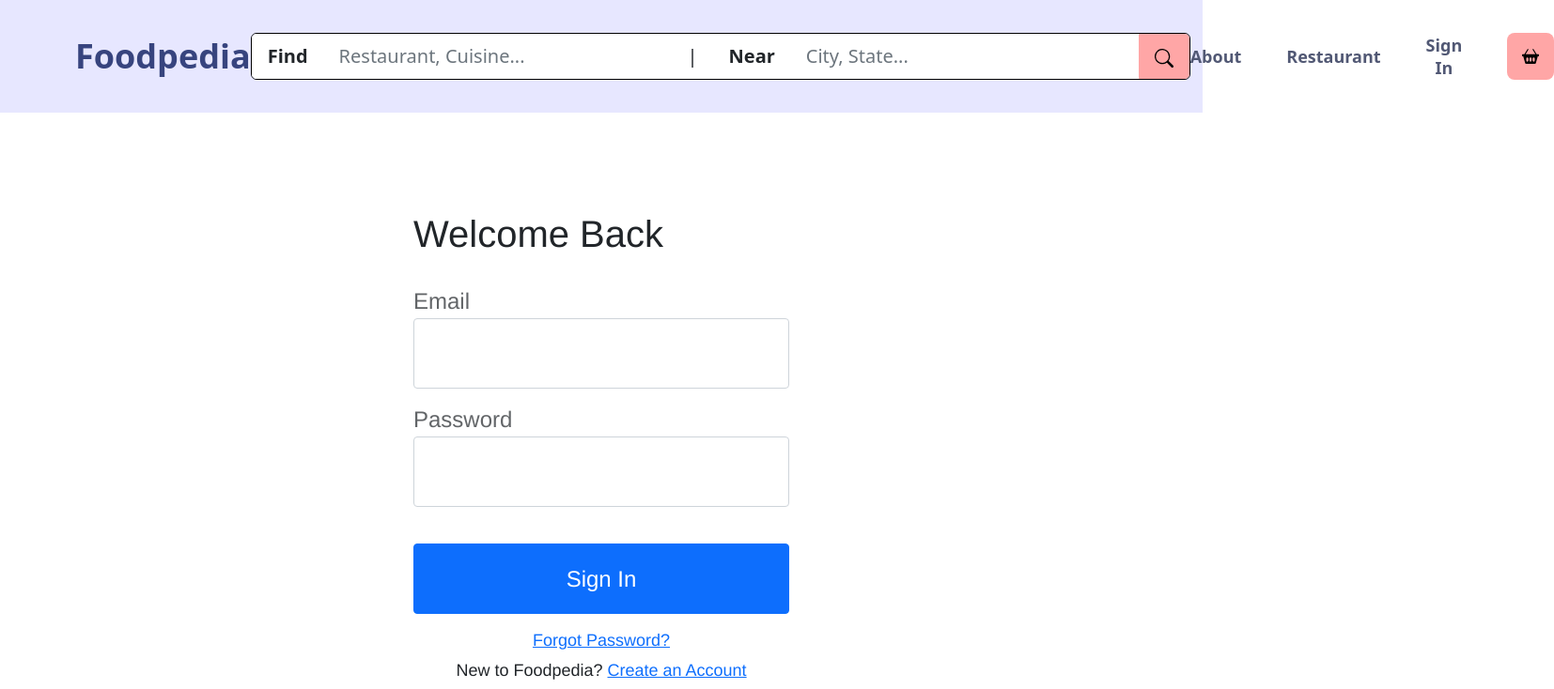
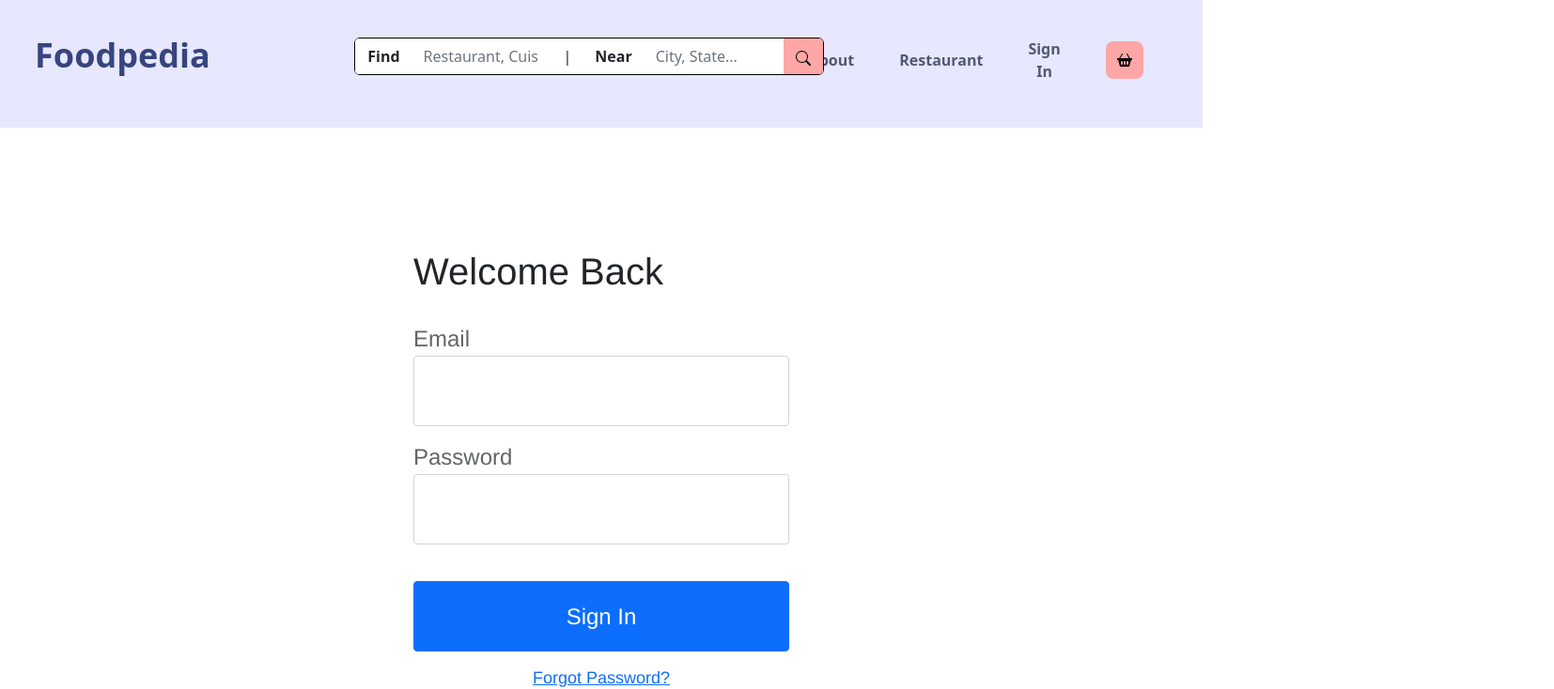
Before and after one commit to srinithi95/Foodpedia, a React (Create React App) app in the folder foodpedia/: page /login in a window 1280 px wide. Shown: the top 734 px of the page at 94% size, 1654 px wide, since content can reach past the window. Built offline with nearby package versions, Linux system fonts and the light colour scheme.

Commit message:
mostly done with styling

```diff
--- a/foodpedia/src/components/Forgot.js
+++ b/foodpedia/src/components/Forgot.js
@@ -2,6 +2,7 @@ import React, {useState} from 'react'
 import { Button } from 'react-bootstrap'
 import { Link } from "react-router-dom";
 import {useNavigate} from 'react-router'
+import './Login.css'
 
 const Forgot = () => {
 
@@ -12,7 +13,6 @@ const Forgot = () => {
 
     // styling
     const loginStyle = {
-        marginTop: 75,
         fontStyle: 'normal',
         display: 'flex',
         justifyContent: 'center',
@@ -43,7 +43,7 @@ const Forgot = () => {
 
     return (
         <div style={loginStyle}>
-            <div className='form-group' style={gridContainer}>
+            <div className='form-group' style={gridContainer} className='check'>
                 <div style={{ fontSize: 40 }}>
                     Forgot Password?
                 </div>
@@ -62,7 +62,7 @@ const Forgot = () => {
 
                 <br />
                 <Button style={{ width: 400, height: 75, fontSize: 24, marginTop: 15, }} onClick={onClick}>Next</Button>
-                <div style={{fontSize:18,textAlign:'center', marginTop:15}}>
+                <div style={{fontSize:18,textAlign:'center', marginTop:15}} className='bottom'>
                     New to Foodpedia? <Link to='/register'>Create an Account</Link>
                 </div>
             </div>
--- /dev/null
+++ b/foodpedia/src/components/Header.css
@@ -0,0 +1,27 @@
+.link {
+
+    font-size: small;
+
+}
+
+.title {
+    font-weight: 900;
+    font-size: xx-large;
+    color: rgb(81, 88, 116);
+    text-align: center;
+}
+
+@media (min-width:40em) {
+    .link {
+        font-size: medium;
+    }
+    .title {
+        font-style: normal;
+        font-weight: 900;
+        font-size: 36px;
+        line-height: 38px;
+        justify-items: start;
+        color: rgb(81, 88, 116);
+        text-align: left;
+    }
+}
--- a/foodpedia/src/components/Header.js
+++ b/foodpedia/src/components/Header.js
@@ -6,31 +6,16 @@ import { login } from '../redux/actions/loginActions'
 import { useState } from 'react'
 import { useDispatch } from 'react-redux'
 import { search } from '../redux/actions/searchActions'
-import { Button, InputGroup, FormControl, } from 'react-bootstrap'
+import { Button, InputGroup, FormControl, Container, Col, Row } from 'react-bootstrap'
 import { BsSearch, BsFillBasket2Fill } from 'react-icons/bs'
+import './Header.css';
+
 
 const Header = (props) => {
 
-    const headerStyle = {
-        backgroundColor: "#E7E7FF",
-        height: 120,
-        width: '100%',
-        display: 'grid',
-        gridTemplateColumns: '1fr 1fr 1fr',
-        alignItems: 'center',
-    }
 
-    const titleStyle = {
-        fontStyle: 'normal',
-        fontWeight: 900,
-        fontSize: '36px',
-        lineHeight: '38px',
-        justifyItems: 'start',
-        color: '#515874',
-        textAlign: 'left',
-        paddingLeft: '5rem'
 
-    }
+
 
     const linkStyle = {
         fontStyle: 'normal',
@@ -40,7 +25,7 @@ const Header = (props) => {
         display: 'grid',
         gridTemplateColumns: '1fr 1fr 1fr 1fr',
         alignItems: 'center',
-        gridGap:'3rem'
+        gridGap: '3rem'
 
         // textAlign:'right'
     }
@@ -84,8 +69,65 @@ const Header = (props) => {
 
 
     return (
-        <div style={headerStyle}>
-            <div style={titleStyle}>
+        <div className='header' >
+            <Container fluid style={{ backgroundColor: "#E7E7FF" }} className='pb-5 pt-4 px-4'>
+                <Row style={{justifyContent: 'space-around'}}>
+                    <Col lg={3} sm={12} className='mt-3' >
+                        <div className='title'>
+                            <Link to='/' style={{ textDecoration: "none", color: '#37447E' }}>Foodpedia</Link>
+                        </div>
+                    </Col>
+                    <Col lg={5} className='mt-3'>
+                        <InputGroup style={{ border: '1px solid black', borderRadius: 6 }} md={5}>
+                            <InputGroup.Text id="basic-addon1" style={{ backgroundColor: 'white', borderColor: 'white' }}><b>Find</b></InputGroup.Text>
+                            <FormControl
+                                placeholder="Restaurant, Cuisine..."
+                                onChange={e => setFind(e.target.value)}
+                                value={find}
+                                aria-label="Search"
+                                aria-describedby="basic-addon1"
+                                style={{ backgroundColor: 'white', borderColor: 'white' }}
+                            />
+                            <InputGroup.Text id="basic-addon1" style={{ backgroundColor: 'white', borderColor: 'white' }}>|</InputGroup.Text>
+                            <InputGroup.Text id="basic-addon1" style={{ backgroundColor: 'white', borderColor: 'white' }}><b>Near</b></InputGroup.Text>
+                            <FormControl
+                                placeholder="City, State..."
+                                onChange={e => setNear(e.target.value)}
+                                value={near}
+                                aria-label="Location"
+                                aria-describedby="basic-addon1"
+                                style={{ backgroundColor: 'white', borderColor: 'white' }}
+                            />
+                            <Button onClick={onSearch} style={{ backgroundColor: "#FFA6A6", borderColor: '#FFA6A6', color: 'black' }}><BsSearch /></Button>
+                        </InputGroup>
+                    </Col>
+                    <Col lg={3} md={1} className='mt-3'>
+                        <div style={{ justifyContent: 'end', display: 'grid' }}>
+                            <div style={linkStyle}>
+
+                                <div className='link'>
+                                    <Link to='/about' style={{ textDecoration: "none", color: '#515874' }}><b>About</b></Link>
+                                </div>
+                                <div className='link'>
+                                    <Link to='/restaurant' style={{ textDecoration: "none", color: '#515874' }}><b>Restaurant</b></Link>
+                                </div>
+                                <div className='link'>
+                                    {props.session ? <div style={{ textDecoration: "none", color: '#515874' }} onClick={onClick}><b>Sign Out</b> </div> : <div style={{ textDecoration: "none", color: '#515874' }} onClick={onClick}><b>Sign In</b> </div>}
+                                </div>
+
+                                <div className='link' onClick={onCart} style={{ alignItems: 'right', height: 40, width: 40, backgroundColor: "#FFA6A6", borderColor: '#FFA6A6', color: 'black', borderRadius: 8 }}>
+                                    <div style={{ display: 'grid', height: '100%', justifyContent: 'center', alignContent: 'center' }}>
+                                        <BsFillBasket2Fill />
+                                    </div>
+                                </div>
+                            </div>
+                        </div>
+                    </Col>
+                </Row>
+
+            </Container>
+            <br />
+            {/* <div style={titleStyle}>
                 <Link to='/' style={{ textDecoration: "none", color: '#37447E' }}>Foodpedia</Link>
             </div>
             <InputGroup style={{ width: 1000, border: '1px solid black', borderRadius: 6 }} size='lg' >
@@ -109,29 +151,9 @@ const Header = (props) => {
                     style={{ backgroundColor: 'white', borderColor: 'white' }}
                 />
                 <Button onClick={onSearch} style={{ backgroundColor: "#FFA6A6", borderColor: '#FFA6A6', color: 'black' }}><BsSearch /></Button>
-            </InputGroup>
+            </InputGroup> */}
 
 
-            <div style={{justifyContent:'end',display:'grid'}}>
-                <div style={linkStyle}>
-
-                    <div>
-                        <Link to='/about' style={{ textDecoration: "none", color: '#515874' }}><b>About</b></Link>
-                    </div>
-                    <div>
-                        <Link to='/restaurant' style={{ textDecoration: "none", color: '#515874' }}><b>Restaurant</b></Link>
-                    </div>
-                    <div>
-                        {props.session ? <div style={{ textDecoration: "none", color: '#515874' }} onClick={onClick}><b>Sign Out</b> </div> : <div style={{ textDecoration: "none", color: '#515874' }} onClick={onClick}><b>Sign In</b> </div>}
-                    </div>
-
-                    <div onClick={onCart} style={{ alignItems: 'right', height: 50, width: 50, backgroundColor: "#FFA6A6", borderColor: '#FFA6A6', color: 'black', borderRadius: 8 }}>
-                        <div style={{ display: 'grid', height: '100%', justifyContent: 'center', alignContent: 'center' }}>
-                            <BsFillBasket2Fill />
-                        </div>
-                    </div>
-                </div>
-            </div>
 
         </div>
     )
--- /dev/null
+++ b/foodpedia/src/components/Homepage.css
@@ -0,0 +1,51 @@
+.homeInfo {
+    display: flex;
+    flex-direction: column;
+    align-items: center;
+}
+
+.mission {
+
+}
+img {
+    width:90%;
+    display:block;
+    place-content: center;
+}
+
+.test {
+    background-color: black;
+}
+/*
+This is when it is over 40em large
+*/
+@media (min-width: 40em) {
+    .homeInfo {
+        display:grid;
+        grid-template-columns: 1fr 1fr;
+    }
+    .mission {
+        font-style: normal;
+        font-weight: 500;
+        font-size: 36px;
+        line-height: 60px;
+
+        align-items: center;
+        justify-content: center;
+        text-align: center;
+    }
+    img {
+        width:75%;
+        display:block;
+    }
+    .card {
+        font-style: normal;
+        font-weight: 500;
+        font-size: 36px;
+        line-height: 60px;
+        display: flex;
+        align-items: center;
+        justify-content: center;
+        text-align: center;
+    }
+}
--- a/foodpedia/src/components/Homepage.js
+++ b/foodpedia/src/components/Homepage.js
@@ -5,27 +5,11 @@ import { CardGroup } from 'react-bootstrap'
 import card1 from '../images/card1.jpg'
 import card2 from '../images/card2.jpg'
 import card3 from '../images/card3.jpg'
+import './Homepage.css'
 import { useNavigate } from 'react-router'
 
 
 const Homepage = () => {
-
-    const homepageStyle = {
-        display: 'grid',
-        gridTemplateColumns: '1fr 1fr'
-    }
-
-    const missionStyle = {
-        fontStyle: 'normal',
-        fontWeight: 500,
-        fontSize: '36px',
-        lineHeight: '36px',
-        display: 'flex',
-        alignItems: 'center',
-        justifyContent: 'center',
-        textAlign: 'center',
-        lineHeight: '60px'
-    }
 
     const navigate = useNavigate()
     const onClick = () => {
@@ -35,21 +19,21 @@ const Homepage = () => {
     return (
 
         <div>
-            <div style={homepageStyle}>
-                <div style={missionStyle}>
+            <div className='homeInfo'>
+                <div className='mission'>
                     A discounted food delivery service<br/>
                     focusing on freshly prepared <br />unsold ingredients to prevent <br />restaurant
                     food waste, making it both
                     <br />affordable AND sustainable
 
                 </div>
-                <div>
-                    <img src={food} alt="Logo" style={{ width: "75%", display: "block" }} />
-                </div>
+
+                    <img src={food} alt="Logo" />
+
             </div>
-            <div style={missionStyle} >
-                <CardGroup style={{ gap: 250 }}>
-                    <InfoCard img={card1} title='Top Seller' name='Johnnies and Co' />
+            <div className='mission' >
+                <CardGroup style={{justifyContent:'space-evenly' }}>
+                    <InfoCard className='test' img={card1} title='Top Seller' name='Johnnies and Co' />
                     <InfoCard img={card2} title='Most Liked' name='Lady W' />
                     <InfoCard img={card3} title='Deal of the Day' name='Banda Express' />
                 </CardGroup>
--- /dev/null
+++ b/foodpedia/src/components/InfoCard.css
@@ -0,0 +1,3 @@
+.infocard {
+    width: 100%;
+}
--- a/foodpedia/src/components/InfoCard.js
+++ b/foodpedia/src/components/InfoCard.js
@@ -1,16 +1,15 @@
 import React from 'react'
 import { Card } from 'react-bootstrap'
 import card1 from '../images/card1.jpg'
+import './InfoCard.css'
 
 
 
 const InfoCard = ({img,title,name}) => {
     return (
         <div>
-            <Card style={{ width: '25rem',borderRadius:'8' }}>
-
+            <Card className='infocard'>
                 <Card.Img variant="top" src={img} style={{height:250}}/>
-
                 <Card.Body>
                 <Card.Title>{title}</Card.Title>
                 <Card.Text>
--- /dev/null
+++ b/foodpedia/src/components/Login.css
@@ -0,0 +1,24 @@
+.login {
+    display: grid;
+    text-align: left;
+}
+
+.bottom {
+    display: grid;
+    text-align: left;
+    margin-bottom: 20px;
+}
+
+.check {
+
+}
+
+@media (min-width:40rem) {
+    .login {
+        display: grid;
+        text-align: left;
+    }
+    .check {
+        margin-top:75px
+    }
+}
--- a/foodpedia/src/components/Login.js
+++ b/foodpedia/src/components/Login.js
@@ -4,6 +4,7 @@ import { Link } from "react-router-dom";
 import { login } from '../redux/actions/loginActions'
 import { connect } from 'react-redux'
 import { useNavigate } from 'react-router';
+import './Login.css'
 
 
 const Login = (props) => {
@@ -17,7 +18,6 @@ const Login = (props) => {
 
     // styling
     const loginStyle = {
-        marginTop: 75,
         fontFamily: 'ff-clan-web-pro,"Helvetica Neue",Helvetica,sans-serif',
         fontStyle: 'normal',
         display: 'flex',
@@ -25,8 +25,8 @@ const Login = (props) => {
     }
 
     const gridContainer = {
-        display: 'grid',
-        textAlign: 'left',
+        // display: 'grid',
+        // textAlign: 'left',
     }
 
     const errorMessage = {
@@ -51,9 +51,9 @@ const Login = (props) => {
 
 
     return (
-        <div style={loginStyle}>
-            <div className='form-group' style={gridContainer}>
-                <div style={{ fontSize: 40 }}>
+        <div style={loginStyle} className='check' >
+            <div className='form-group login' style={gridContainer} >
+                <div style={{ fontSize: 40 }} >
                     Welcome Back
                 </div>
                 <br />
@@ -87,7 +87,7 @@ const Login = (props) => {
 
                 <Link to='/forgot' style={{ fontSize: 18, textAlign: 'center', marginTop: 15 }}>Forgot Password?</Link>
 
-                <div style={{ fontSize: 18, textAlign: 'center', marginTop: 5 }}>
+                <div style={{ fontSize: 18, textAlign: 'center', marginTop: 5 }} className='bottom'>
                     New to Foodpedia? <Link to='/register'>Create an Account</Link>
                 </div>
             </div>
--- a/foodpedia/src/components/Register.js
+++ b/foodpedia/src/components/Register.js
@@ -4,6 +4,7 @@ import { Link } from "react-router-dom";
 import {useNavigate} from 'react-router'
 import {register} from '../redux/actions/loginActions'
 import {connect} from 'react-redux'
+import './Login.css'
 
 
 const Register = (props) => {
@@ -22,7 +23,6 @@ const Register = (props) => {
 
     // styling
     const loginStyle = {
-        marginTop: 75,
         fontStyle: 'normal',
         display: 'flex',
         justifyContent: 'center',
@@ -53,7 +53,7 @@ const Register = (props) => {
     }
 
     return (
-        <div style={loginStyle}>
+        <div style={loginStyle} className='check'>
             <div className='form-group' style={gridContainer}>
                 <div style={{ fontSize: 40 }}>
                     Create New Account
@@ -120,7 +120,7 @@ const Register = (props) => {
                 <br />
                 <Button style={{ width: 400, height: 75, fontSize: 24, marginTop: 15, }} onClick={onClick}>Register</Button>
 
-                <div style={{ fontSize: 18, textAlign: 'center', marginTop: 15 }}>
+                <div style={{ fontSize: 18, textAlign: 'center', marginTop: 15 }} className='bottom'>
                     Already use Foodpedia? <Link to='/login'>Sign in</Link>
                 </div>
             </div>
```
